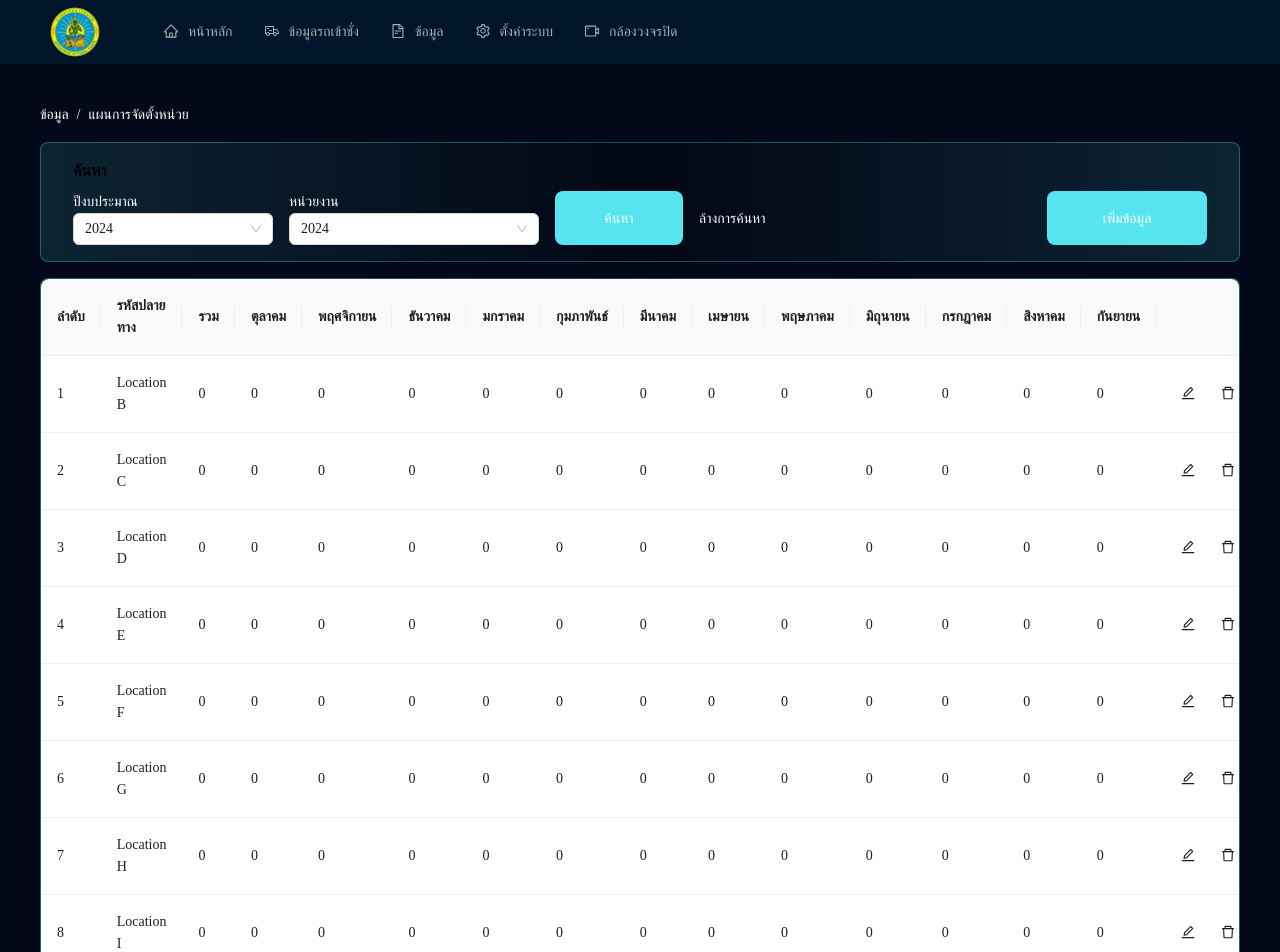
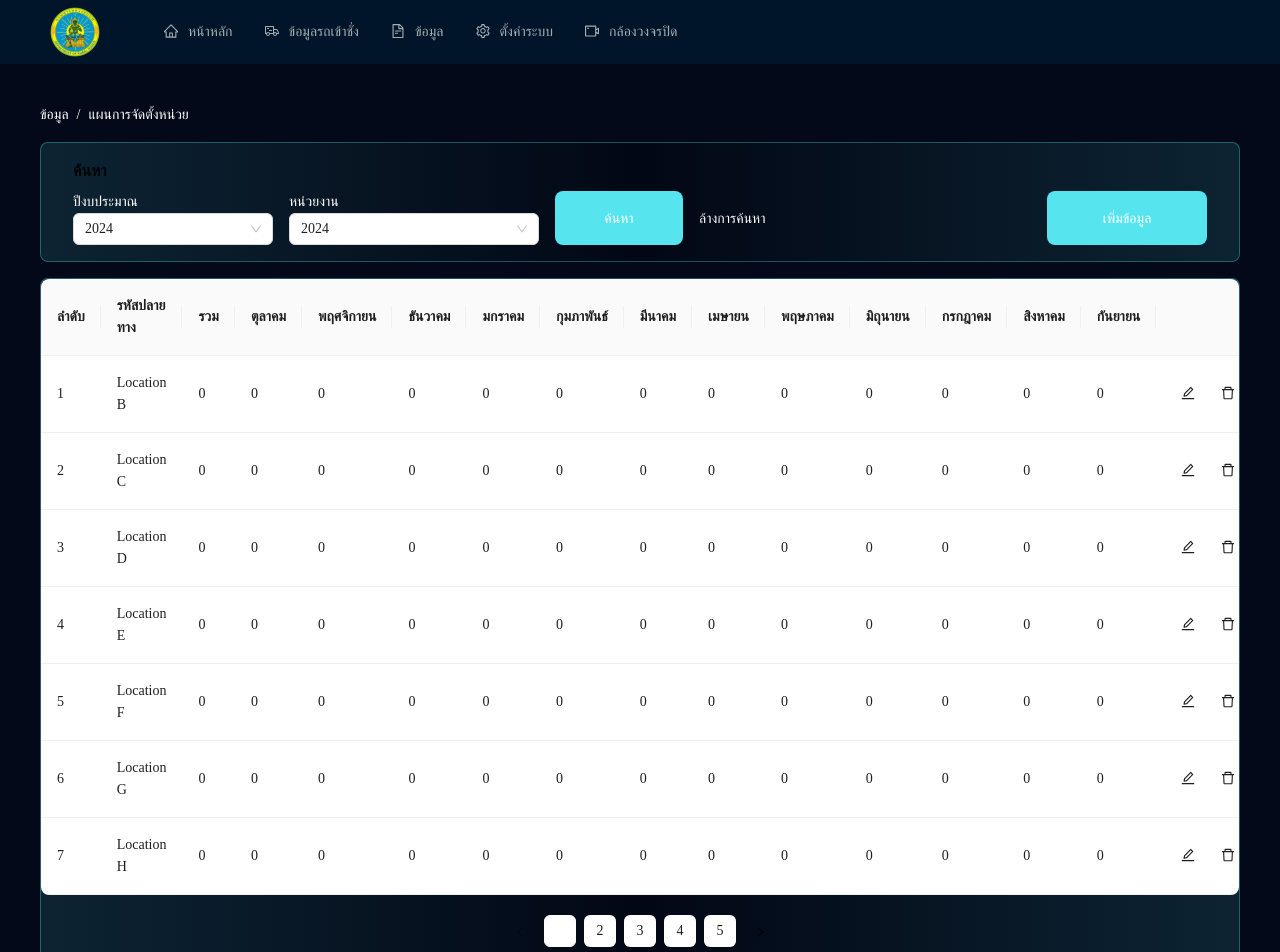
Before and after one commit to PlaymakerDev/dpt-ruralroad, a Next.js app: page /orgsetupplan in a window 1280 px wide. Shown: the top 952 px of the page. Built offline with nearby package versions, Linux system fonts and the light colour scheme.

Commit message:
config table

```diff
--- a/features/orgsetupplan/components/mockupdata.js
+++ b/features/orgsetupplan/components/mockupdata.js
@@ -129,4 +129,4 @@ const generateDataSource = (numRows) => {
 
   return data;
 };
-export const dataSource = generateDataSource(10); // Change 10 to the number of rows you need
+export const dataSource = generateDataSource(7); // Change 10 to the number of rows you need
```
